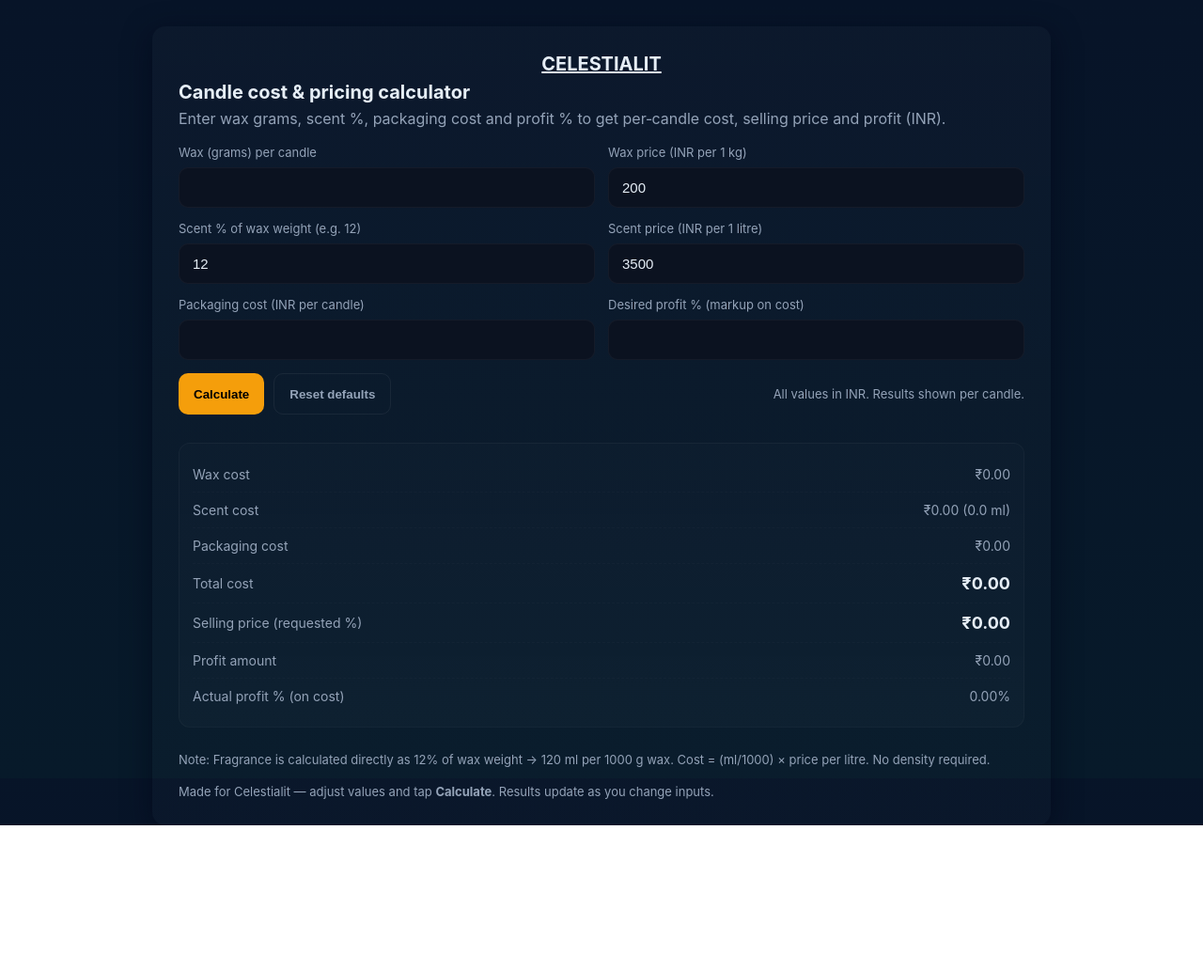
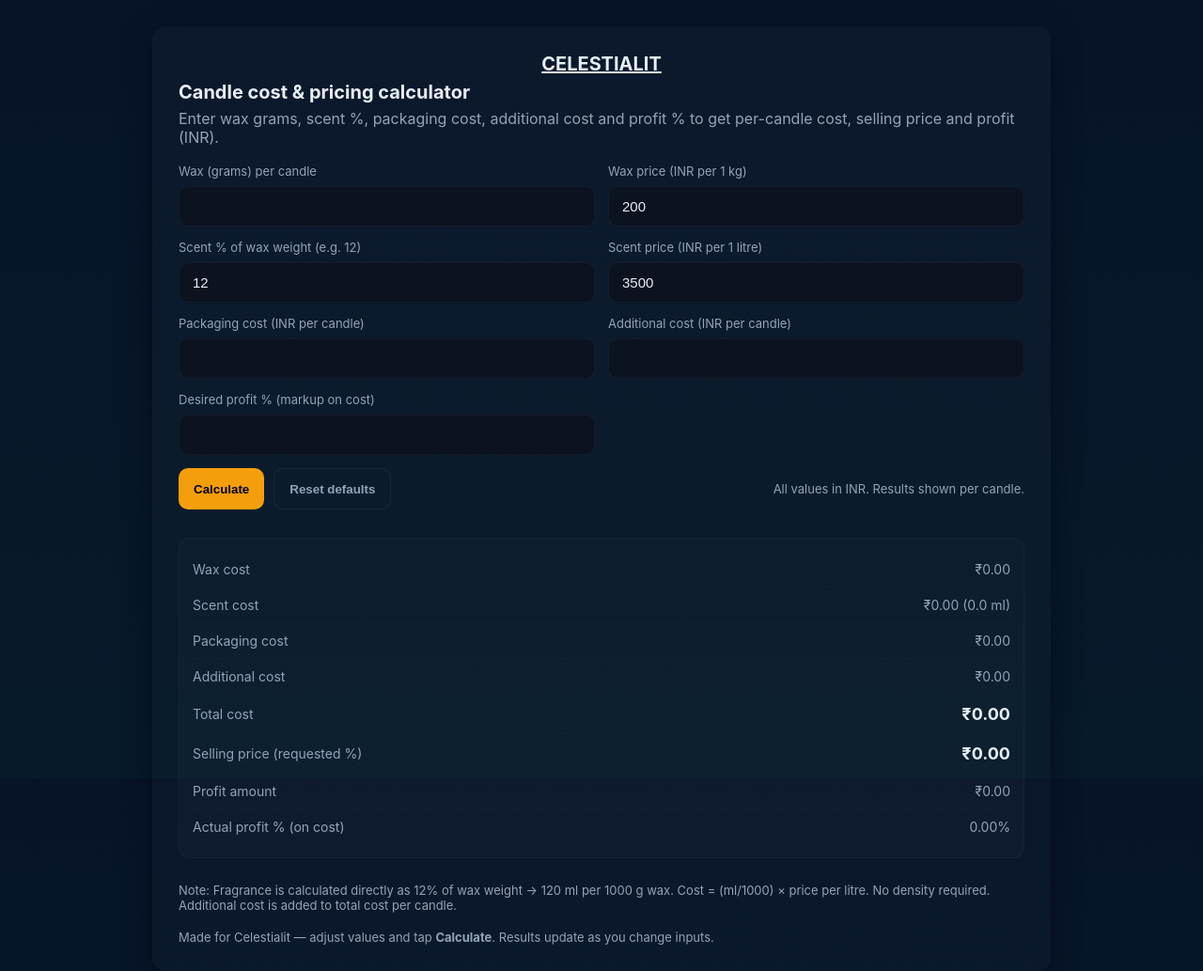
Before and after one commit to Bhumisuthar-code/Candle-Cost-Celestialit, a plain HTML site: page index.html in a window 1280 px wide. Shown: the whole page at 94% size. Before the commit the page ends 878 px from the top, so only its background shows below. Drawn offline with Linux system fonts and the light colour scheme.

Commit message:
Update index.html

```diff
--- a/index.html
+++ b/index.html
@@ -55,7 +55,7 @@
   <main class="wrap">
     <h1 style="text-align: center; text-decoration:underline">CELESTIALIT</h1>
     <h1>Candle cost & pricing calculator</h1>
-    <p class="lead">Enter wax grams, scent %, packaging cost and profit % to get per‑candle cost, selling price and profit (INR).</p>
+    <p class="lead">Enter wax grams, scent %, packaging cost, additional cost and profit % to get per-candle cost, selling price and profit (INR).</p>
 
     <div class="grid">
       <div>
@@ -84,6 +84,11 @@
       </div>
 
       <div>
+        <label for="additionalCost">Additional cost (INR per candle)</label>
+        <input id="additionalCost" type="number" min="0" step="0.01" value="" inputmode="numeric" />
+      </div>
+
+      <div>
         <label for="profitPercent">Desired profit % (markup on cost)</label>
         <input id="profitPercent" type="number" min="0" step="0.01" value="" inputmode="numeric" />
       </div>
@@ -100,6 +105,7 @@
         <div class="line"><div class="small">Wax cost</div><div id="waxCost" class="small">—</div></div>
         <div class="line"><div class="small">Scent cost</div><div id="scentCost" class="small">—</div></div>
         <div class="line"><div class="small">Packaging cost</div><div id="pkgCost" class="small">—</div></div>
+        <div class="line"><div class="small">Additional cost</div><div id="addCost" class="small">—</div></div>
         <div class="line"><div class="small">Total cost</div><div id="totalCost" class="big">—</div></div>
         <div class="line"><div class="small">Selling price (requested %)</div><div id="sellingPrice" class="big">—</div></div>
         <div class="line"><div class="small">Profit amount</div><div id="profitAmt" class="small">—</div></div>
@@ -107,7 +113,7 @@
       </div>
 
       <div class="full note">
-        Note: Fragrance is calculated directly as 12% of wax weight → 120 ml per 1000 g wax. Cost = (ml/1000) × price per litre. No density required.
+        Note: Fragrance is calculated directly as 12% of wax weight → 120 ml per 1000 g wax. Cost = (ml/1000) × price per litre. No density required. Additional cost is added to total cost per candle.
       </div>
 
     </div>
@@ -126,6 +132,7 @@
       const scentPercent = toNum($('scentPercent').value) || 0;
       const scentPricePerL = toNum($('scentPrice').value) || 0;
       const packagingCost = toNum($('packagingCost').value) || 0;
+      const additionalCost = toNum($('additionalCost').value) || 0;
       const profitPercent = toNum($('profitPercent').value) || 0;
 
       // calculations
@@ -133,7 +140,7 @@
       const scentMl = (waxGrams / 1000) * (scentPercent * 10); // 12% = 120 ml per 1000 g
       const scentCost = (scentMl / 1000) * scentPricePerL;
 
-      const totalCost = waxCost + scentCost + packagingCost;
+      const totalCost = waxCost + scentCost + packagingCost + additionalCost;
       const sellingPrice = totalCost * (1 + profitPercent / 100);
       const profitAmount = sellingPrice - totalCost;
       const profitPercentActual = totalCost > 0 ? (profitAmount / totalCost) * 100 : 0;
@@ -141,6 +148,7 @@
       $('waxCost').textContent = fmtINR(waxCost);
       $('scentCost').textContent = fmtINR(scentCost) + `  (${scentMl.toFixed(1)} ml)`;
       $('pkgCost').textContent = fmtINR(packagingCost);
+      $('addCost').textContent = fmtINR(additionalCost);
       $('totalCost').textContent = fmtINR(totalCost);
       $('sellingPrice').textContent = fmtINR(sellingPrice);
       $('profitAmt').textContent = fmtINR(profitAmount);
@@ -152,14 +160,14 @@
     $('resetBtn').addEventListener('click', (e) => {
       e.preventDefault();
       $('waxGrams').value = "";        // reset to empty
-      $('waxPrice').value = 210;       // default
+      $('waxPrice').value = 200;       // default
       $('scentPercent').value = 12;    // default
       $('scentPrice').value = 3500;    // default
       $('packagingCost').value = "";   // reset to empty
+      $('additionalCost').value = "";  // reset to empty
       $('profitPercent').value = "";   // reset to empty
       compute();
     });
-
 
     compute();
   </script>
```
